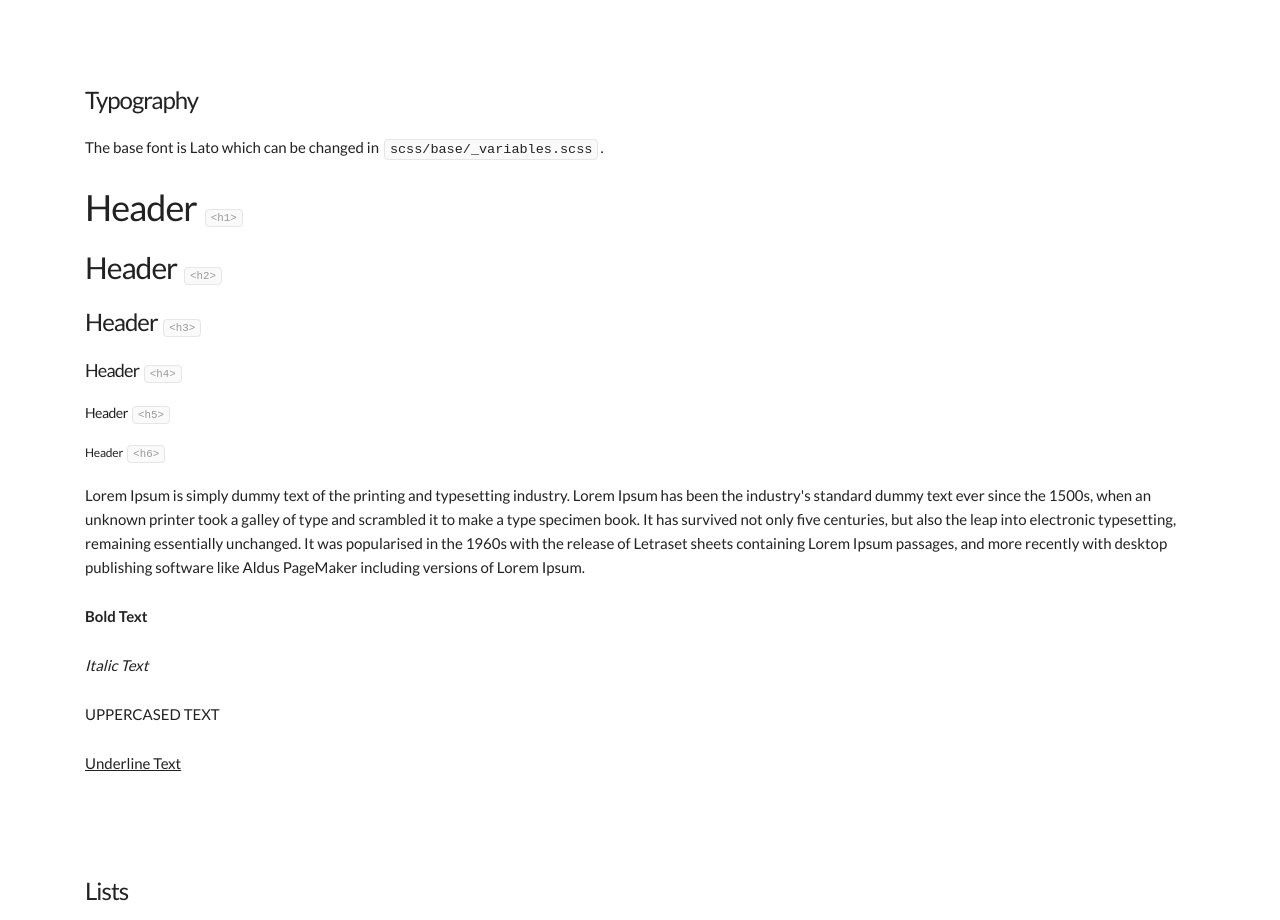
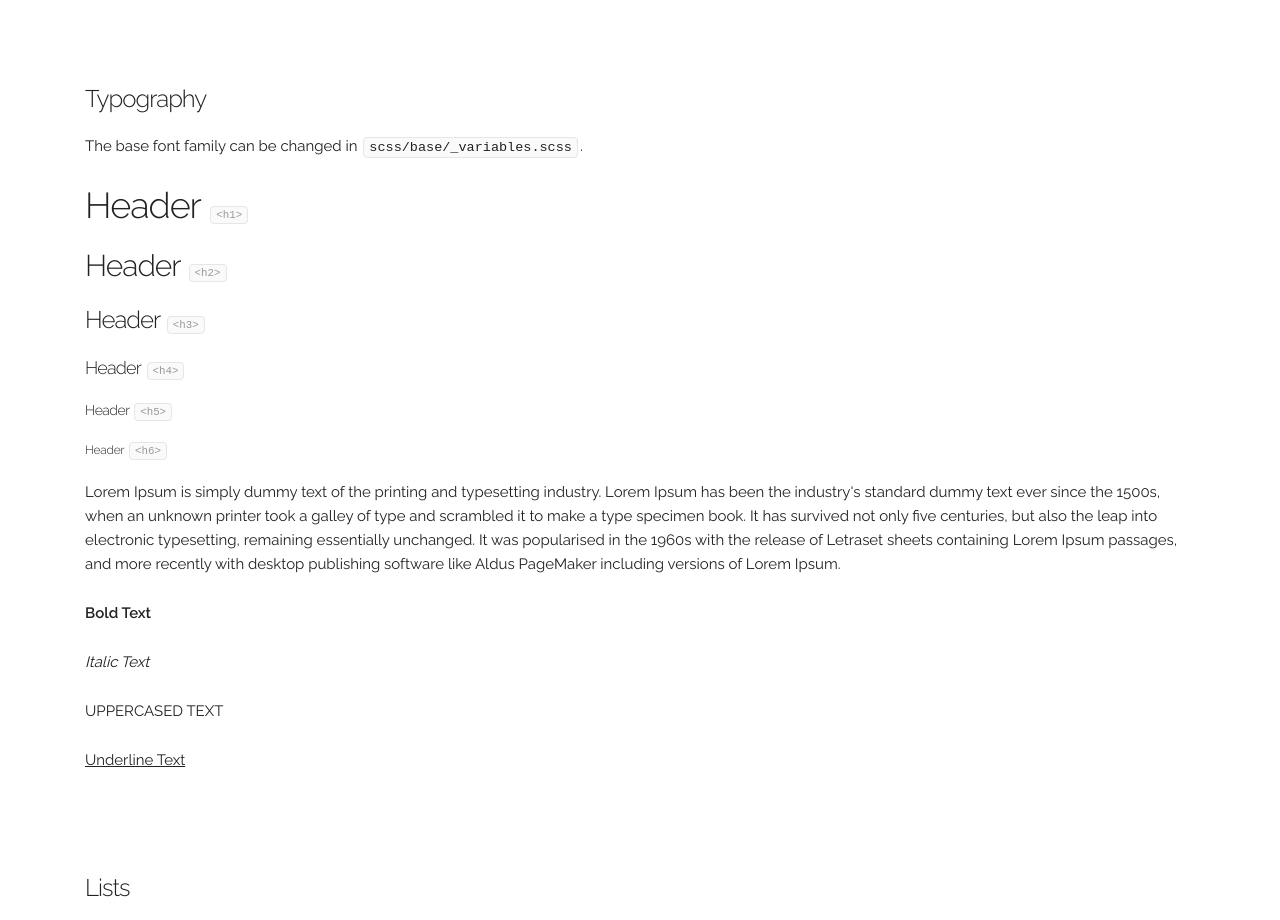
Before and after one commit to elingan/Skeleton, a website: page index.html in a window 1280 px wide. Shown: the part 1160-2080 px from the top of the page. Drawn offline with Linux system fonts and the light colour scheme.

Commit message:
changed font

```diff
--- a/index.html
+++ b/index.html
@@ -6,7 +6,8 @@
     <meta name="description" content="">
     <meta name="author" content="">
     <meta name="viewport" content="width=device-width, initial-scale=1">
-    <link href="https://fonts.googleapis.com/css?family=Lato:400,700" rel="stylesheet" type="text/css">
+    <!--<link href="https://fonts.googleapis.com/css?family=Roboto:400,300,600" rel="stylesheet" type="text/css">-->
+    <link href="https://fonts.googleapis.com/css?family=Raleway:400,300,600" rel="stylesheet" type="text/css">
     <link rel="stylesheet" href="dist/css/skeleton.min.css">
     <link rel="stylesheet" href="css/custom.css">
     <link rel="icon" type="image/png" href="images/favicon.png"/>
@@ -87,7 +88,7 @@
 
     <div class="mb-10" id="typography">
         <h3>Typography</h3>
-        <p>The base font is Lato which can be changed in <code>scss/base/_variables.scss</code>.</p>
+        <p>The base font family can be changed in <code>scss/base/_variables.scss</code>.</p>
         <h1>Header <span class="heading-info"><code>&lt;h1&gt;</code></span></h1>
         <h2>Header <span class="heading-info"><code>&lt;h2&gt;</code></span></h2>
         <h3>Header <span class="heading-info"><code>&lt;h3&gt;</code></span></h3>
--- a/scss/base/_variables.scss
+++ b/scss/base/_variables.scss
@@ -2,7 +2,8 @@
 //––––––––––––––––––––––––––––––––––––––––––––––––––
 
 // The default font family.
-$font-family: 'Lato', sans-serif !default;
+// $font-family: "Roboto", sans-serif !default;
+$font-family: "Raleway", sans-serif !default;
 
 // The font sizes for h1-h6.
 $h1-font-size:        3.6rem !default;
```
Also changed, not shown: dist/css/skeleton.css, dist/css/skeleton.min.css.
